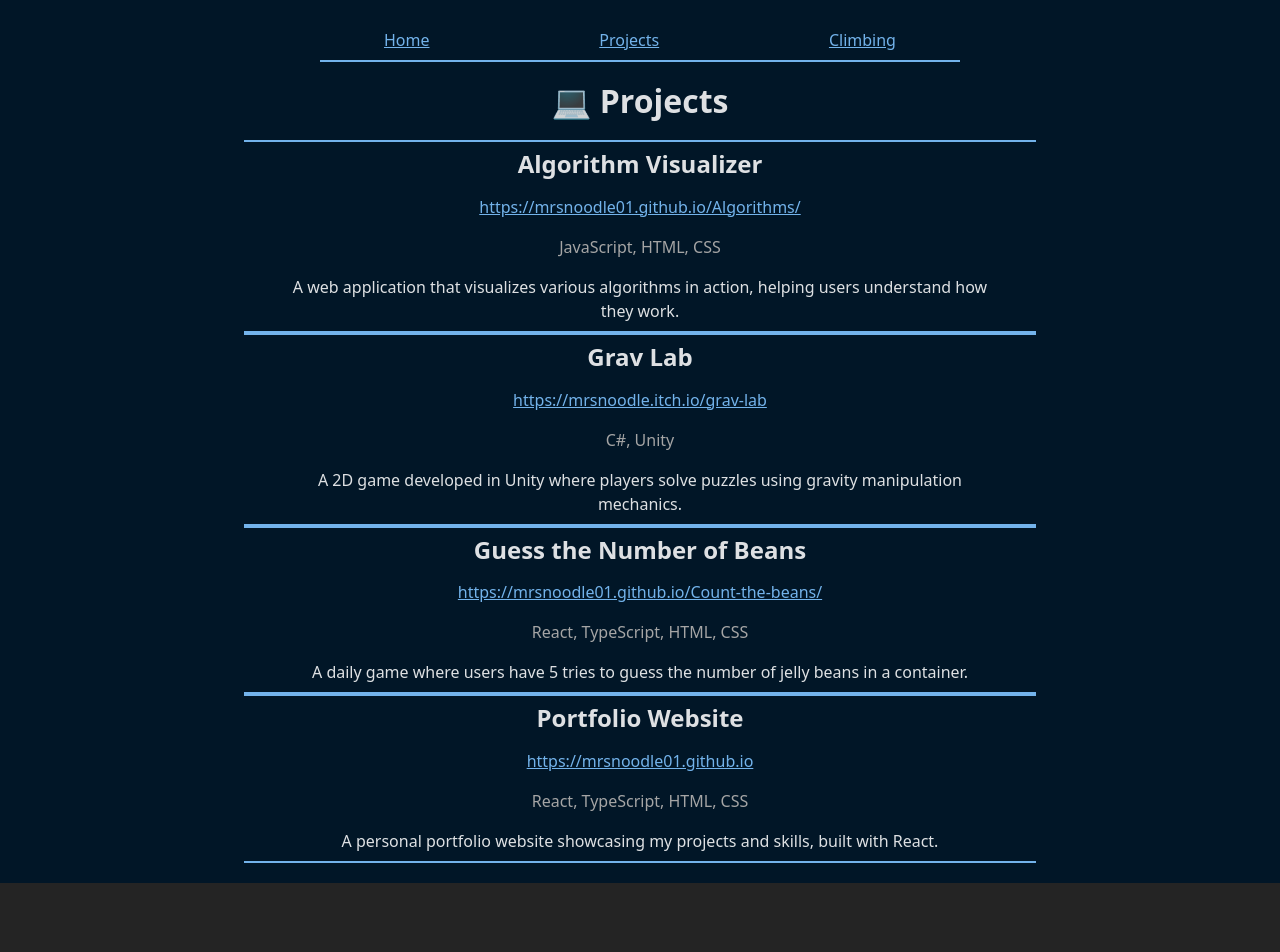
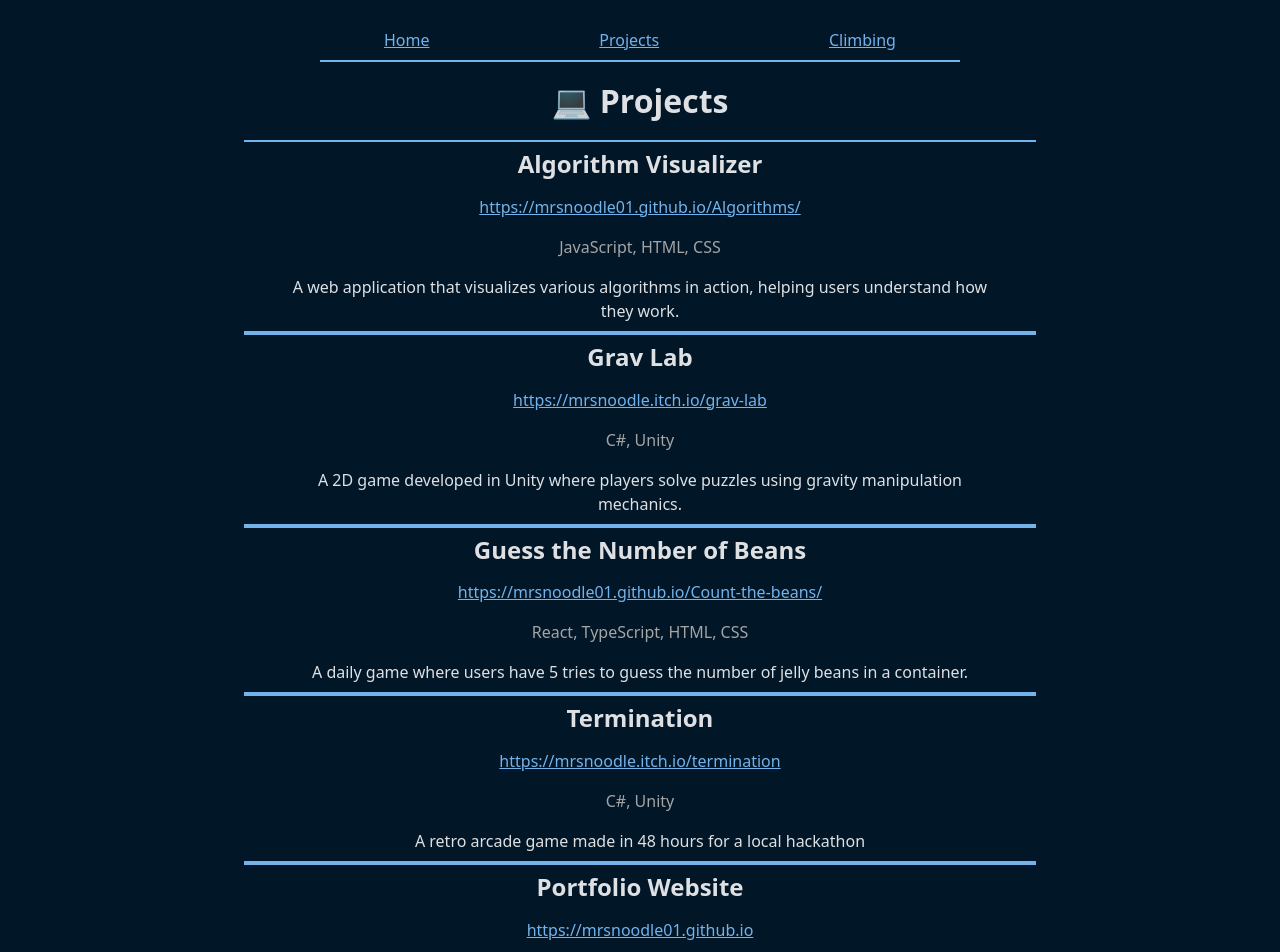
Before and after one commit to MrSnoodle01/MrSnoodle01.github.io, a React (Vite) app: page /#/Projects in a window 1280 px wide. Shown: the top 952 px of the page. Before the commit the page ends 883 px from the top, so only its background shows below. Built offline with nearby package versions, Linux system fonts and the light colour scheme.

Commit message:
added termination

```diff
--- a/src/assets/projects.ts
+++ b/src/assets/projects.ts
@@ -18,6 +18,12 @@ export const projects = [{
     link: 'https://mrsnoodle01.github.io/Count-the-beans/',
 }, {
     id: 3,
+    title: 'Termination',
+    description: 'A retro arcade game made in 48 hours for a local hackathon',
+    technologies: ['C#', 'Unity'],
+    link: 'https://mrsnoodle.itch.io/termination',
+}, {
+    id: 4,
     title: 'Portfolio Website',
     description: 'A personal portfolio website showcasing my projects and skills, built with React.',
     technologies: ['React', 'TypeScript', 'HTML', 'CSS'],
```
